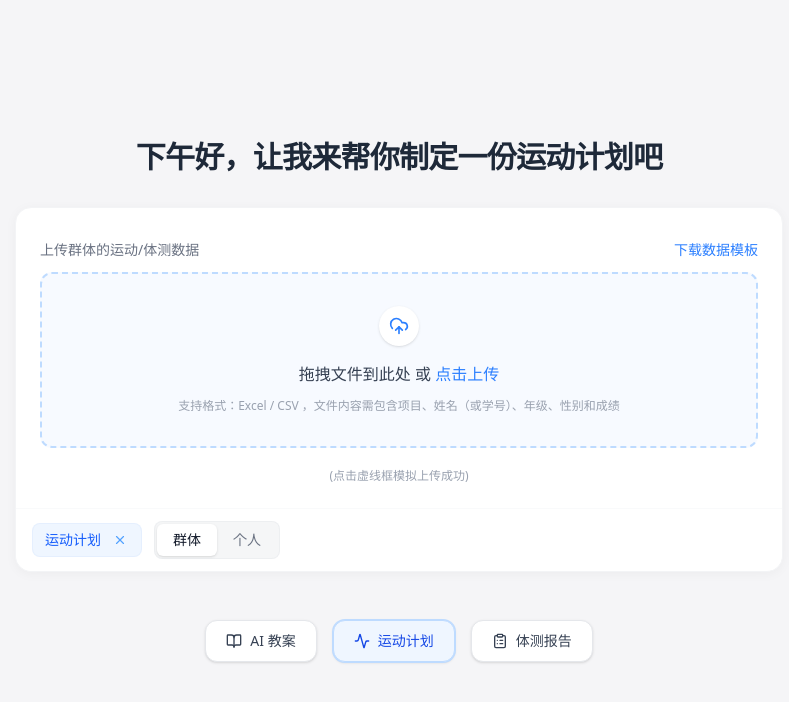
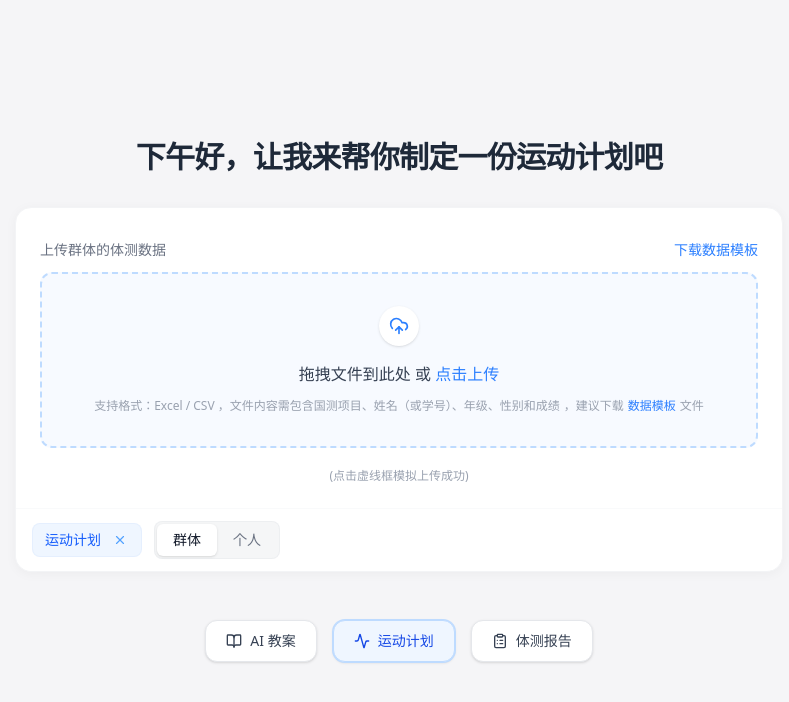
Before and after one commit to JustZeroX/LingYue-AI-Platform, a React (Vite) app: page / in a window 1280 px wide. Both pictures are taken after a click on the button "运动计划". Shown: the top 702 px of the page, without its empty margins (241-1030 px from the left). Built offline with nearby package versions, Linux system fonts and the light colour scheme.

Commit message:
fix(Dropdown): Improve UI and prevent event propagation
Updates the dropdown component's styling for a cleaner look and ensures that clicks within the dropdown do not propagate to parent elements, preventing unintended actions.

```diff
--- a/src/App.tsx
+++ b/src/App.tsx
@@ -1156,16 +1156,20 @@ export default function App() {
     }
 
     return (
-      <div className="relative" ref={dropdownRef}>
+      <div className="relative inline-block" ref={dropdownRef}>
         <button
-          onClick={() => setIsOpen(!isOpen)}
+          onClick={(e) => {
+            e.stopPropagation();
+            setIsOpen(!isOpen);
+          }}
           className={cn(
-            "flex items-center gap-1 font-medium transition-colors px-3 py-1.5 rounded-full -mr-3",
-            isOpen ? "bg-blue-50 text-blue-600" : "text-blue-500 hover:text-blue-600 hover:bg-blue-50/50"
+            "inline-flex items-center gap-1.5 px-4 py-1.5 rounded-full transition-colors text-sm font-medium",
+            "bg-[#f0f4f8] hover:bg-[#e2e8f0]",
+            "text-blue-600"
           )}
         >
           {buttonText}
-          <ChevronDown className={cn("w-4 h-4 transition-transform", isOpen && "rotate-180")} />
+          <ChevronDown className={cn("w-4 h-4 text-gray-500 transition-transform", isOpen && "rotate-180")} />
         </button>
 
         <AnimatePresence>
@@ -1175,12 +1179,15 @@ export default function App() {
               animate={{ opacity: 1, y: 0 }}
               exit={{ opacity: 0, y: 4 }}
               transition={{ duration: 0.15 }}
-              className="absolute right-0 top-full mt-1 w-56 bg-white rounded-xl shadow-[0_4px_20px_rgba(0,0,0,0.08)] border border-gray-100 py-2 z-50"
+              className="absolute right-0 top-full mt-2 w-56 bg-white rounded-xl shadow-[0_4px_20px_rgba(0,0,0,0.08)] border border-gray-100 py-2 z-50"
             >
               {options.map((opt, i) => (
                 <button
                   key={i}
-                  onClick={() => setIsOpen(false)}
+                  onClick={(e) => {
+                    e.stopPropagation();
+                    setIsOpen(false);
+                  }}
                   className="w-full flex items-center gap-3 px-4 py-2.5 text-sm text-gray-700 hover:bg-gray-50 transition-colors text-left"
                 >
                   <div className="w-6 h-7 rounded bg-green-100 text-green-600 flex items-center justify-center shrink-0 relative overflow-hidden">
@@ -1201,7 +1208,9 @@ export default function App() {
     <div className="flex flex-col gap-3 mt-2">
       <div className="flex items-center justify-between text-sm">
         <span className="text-gray-500">{title}</span>
-        <DownloadDropdown options={downloadOptions} buttonText={downloadText} />
+        {(downloadOptions || downloadText) && (
+          <DownloadDropdown options={downloadOptions} buttonText={downloadText} />
+        )}
       </div>
 
       <div
@@ -1214,8 +1223,15 @@ export default function App() {
         <div className="text-gray-700 font-medium">
           拖拽文件到此处 或 <span className="text-blue-500">点击上传</span>
         </div>
-        <div className="text-gray-400 text-xs">
-          {hint}
+        <div className="text-gray-400 text-xs flex items-center justify-center flex-wrap gap-x-1">
+          <span>{hint}</span>
+          {(downloadOptions || downloadText) && (
+            <>
+              <span>，建议下载</span>
+              <span className="text-blue-500">{downloadText?.replace(/^下载/, '') || "体测成绩模板"}</span>
+              <span>文件</span>
+            </>
+          )}
         </div>
       </div>
       <div className="text-center text-xs text-gray-400 mt-2">
@@ -1399,7 +1415,7 @@ export default function App() {
               <div className="flex flex-col">
                 {renderUploadBox(
                   "上传多次体测成绩",
-                  "支持格式：Excel / CSV ，文件内容需包含项目 + 成绩，建议下载多次体测成绩模板文件",
+                  "支持格式：Excel / CSV ，文件内容需包含国测项目、成绩",
                   () => setReportHasUploadedFile(true),
                   ['一、二年级', '三、四、五、六年级', '初中及以上（男）', '初中及以上（女）'],
                   "下载体测成绩模板"
@@ -1516,14 +1532,26 @@ export default function App() {
 
                 {/* Plan Mode */}
                 {activeAgent === 'plan' && planMode === 'group' && !hasUploadedFile &&
-                  renderUploadBox("上传群体的运动/体测数据", "支持格式：Excel / CSV ，文件内容需包含项目、姓名（或学号）、年级、性别和成绩", () => setHasUploadedFile(true))}
+                  renderUploadBox(
+                    "上传群体的体测数据",
+                    "支持格式：Excel / CSV ，文件内容需包含国测项目、姓名（或学号）、年级、性别和成绩",
+                    () => setHasUploadedFile(true),
+                    undefined,
+                    "下载数据模板"
+                  )}
                 {activeAgent === 'plan' && planMode === 'group' && hasUploadedFile &&
                   renderUploadedFile("数据模板.xlsx", () => setHasUploadedFile(false), renderPlanGroupPrompt())}
                 {activeAgent === 'plan' && planMode === 'individual' && renderPlanIndividual()}
 
                 {/* Report Mode */}
                 {activeAgent === 'report' && reportMode === 'group' && !reportHasUploadedFile &&
-                  renderUploadBox("上传群体的体测数据", "支持格式：Excel / CSV ，文件内容需包含项目、姓名（或学号）、年级、性别和成绩", () => setReportHasUploadedFile(true))}
+                  renderUploadBox(
+                    "上传群体的体测数据",
+                    "支持格式：Excel / CSV ，文件内容需包含国测项目、姓名（或学号）、年级、性别和成绩",
+                    () => setReportHasUploadedFile(true),
+                    ['一、二年级', '三、四、五、六年级', '初中及以上（男）', '初中及以上（女）'],
+                    "下载体测成绩模板"
+                  )}
                 {activeAgent === 'report' && reportMode === 'group' && reportHasUploadedFile &&
                   renderUploadedFile("群体体测数据.xlsx", () => setReportHasUploadedFile(false), <><EditableText>基于上传的数据，生成一份群体体测报告。</EditableText></>)}
                 {activeAgent === 'report' && reportMode === 'individual' && renderReportIndividual()}
```
Also changed, not shown: index.html (line endings or trailing spaces).
